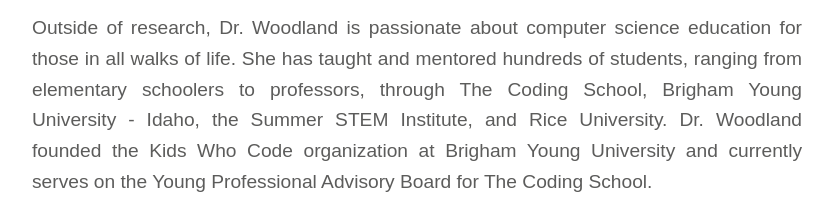
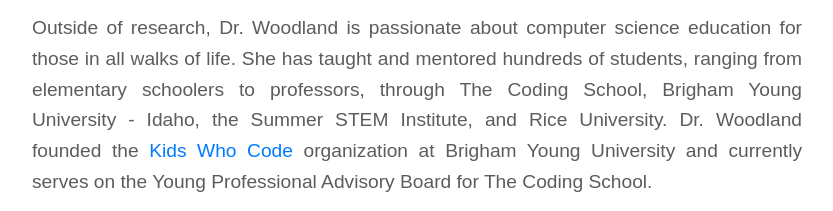
Before and after one commit to mckellwoodland/mckellwoodland.github.io, a plain HTML site: page index.html in a window 1280 px wide. Shown: the part 919-1130 px from the top of the page, without its empty margins (223-1056 px from the left). Drawn offline with nearby package versions, Linux system fonts and the light colour scheme.

Commit message:
add kids who code link

```diff
--- a/index.html
+++ b/index.html
@@ -121,7 +121,7 @@
         <p>
             Outside of research, Dr. Woodland is passionate about computer science education for those in all walks of life.
             She has taught and mentored hundreds of students, ranging from elementary schoolers to professors, through The Coding School, Brigham Young University - Idaho, the Summer STEM Institute, and Rice University.
-            Dr. Woodland founded the Kids Who Code organization at Brigham Young University and currently serves on the Young Professional Advisory Board for The Coding School.
+            Dr. Woodland founded the <a href="https://volunteer.byu.edu/kids-who-code">Kids Who Code</a> organization at Brigham Young University and currently serves on the Young Professional Advisory Board for The Coding School.
         </p>
     </div>
 </body>
```
